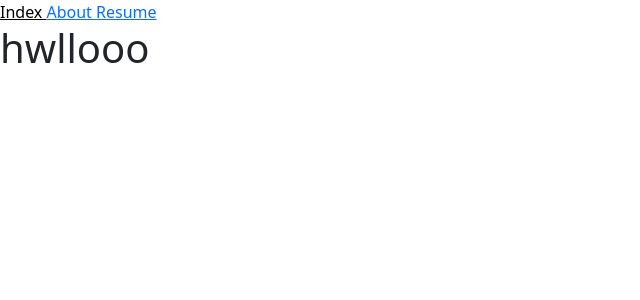
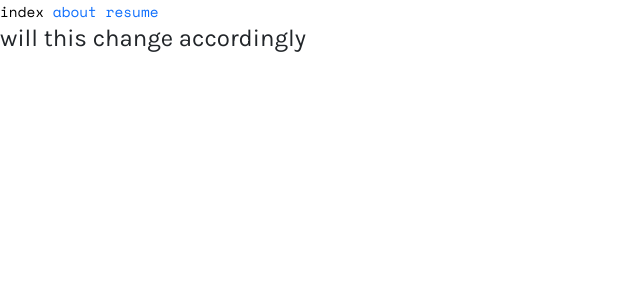
Before and after one commit to natashasupangkat/natashasupangkat.github.io, a Jekyll site: the page built from index.html, in a window 1280 px wide. Shown: the top 300 px of the page, without its empty margins (0-640 px from the left). Built offline with Jekyll 4.4.1, drawn with Linux system fonts in a browser that asks for light colours.

Commit message:
adding css styling to nav

```diff
--- a/_includes/head.html
+++ b/_includes/head.html
@@ -28,4 +28,12 @@
         {% endfor %}
     {% endif %}
 
+    <!--GOOGLE FONTS-->
+    <!--update link accordingly-->
+    <link rel="preconnect" href="https://fonts.googleapis.com">
+
+    <link rel="preconnect" href="https://fonts.gstatic.com" crossorigin>
+
+    <link href="https://fonts.googleapis.com/css2?family=Karla:ital@0;1&family=Space+Mono:ital,wght@0,400;0,700;1,700&display=swap" rel="stylesheet">
+
 </head>
--- a/_includes/nav.html
+++ b/_includes/nav.html
@@ -6,4 +6,5 @@
                 {{ item.name }}
             </a>
         {% endfor %}
+    </nav>
 </div>
--- a/_sass/main.scss
+++ b/_sass/main.scss
@@ -1,6 +1,39 @@
 // world styles for all pages
+* {
+    font-family: 'Karla', sans-serif;
+}
+
+.karla {
+    font-family: 'Karla', sans-serif;
+}
+
+.space-mono {
+    font-family: 'Space Mono', monospace;
+}
+
+.em {
+    font-style: italic;
+}
+
+.bold {
+    font-weight: 700;
+}
+
+h1 {
+    font-size: 1.5rem;
+}
+
+a {
+    text-decoration: none;
+    font-size: 0.9rem;
+}
 
 #nav {
+    a {
+        font-family: 'Space Mono', monospace;
+        text-transform: lowercase;
+    }
+
     .current {
         color: black;
     }
--- a/index.html
+++ b/index.html
@@ -2,4 +2,4 @@
 title: Natasha Supangkat
 ---
 
-<h1>{{ "hwllooo" | downcase }}</h1>
+<h1 class="karla">will this change accordingly</h1>
```
Also changed, not shown: 5 other files. Lines whose indentation alone changed are shown as unchanged.
